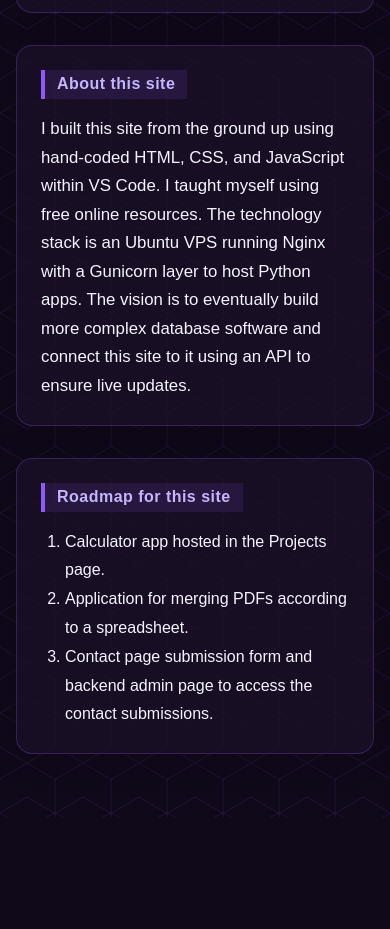
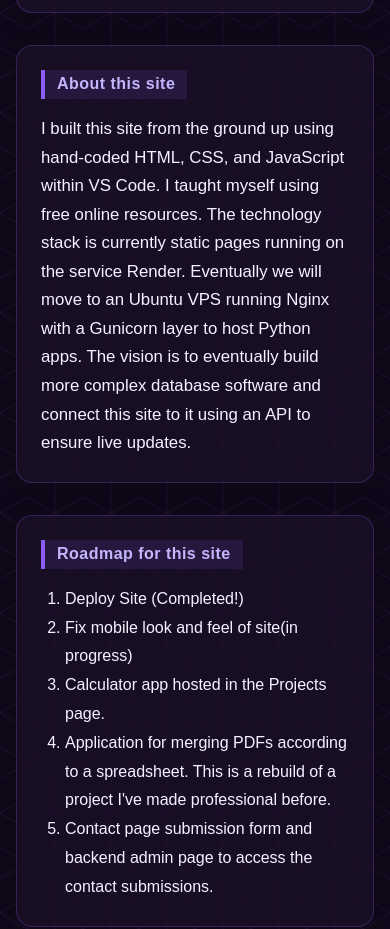
Before and after one commit to windmiester/alexroberts.org, a plain HTML site: page index.html in a window 390 px wide. Shown: the part 937-1866 px from the top of the page. Before the commit the page ends 1755 px from the top, so only its background shows below. Drawn offline with Linux system fonts and the light colour scheme.

Commit message:
Adjusting Mobile layout issues
Moved main within the body and html tags. Added viewport meta tag for mobile viewing

```diff
--- a/index.html
+++ b/index.html
@@ -1,18 +1,13 @@
+<!DOCTYPE html>
 <html lang="en">
 <head>
+<meta name="viewport" content="width=device-width, initial-scale=1.0">
 <meta charset="UTF-8">
 <title>Alex Roberts Portfolio</title>
 <link rel="stylesheet" href="/css/style.css">
 </head>
 <body>
 <div id="site-header"></div>
-
-<script src="/js/components.js"></script>
-<script src="/js/main.js"> </script>
-
-</body>
-</html>
-
 <main class="page-content">
   <section class="page-title-section">
     <h1>Alex Roberts' Portfolio Site</h1>
@@ -36,7 +31,7 @@
     <div class="section-marker">About this site</div>
 
     <p>
-      I built this site from the ground up using hand-coded HTML, CSS, and JavaScript within VS Code. I taught myself using free online resources. The technology stack is an Ubuntu VPS running Nginx with a Gunicorn layer to host Python apps. The vision is to eventually build more complex database software and connect this site to it using an API to ensure live updates.
+      I built this site from the ground up using hand-coded HTML, CSS, and JavaScript within VS Code. I taught myself using free online resources. The technology stack is currently static pages running on the service Render. Eventually we will move to an Ubuntu VPS running Nginx with a Gunicorn layer to host Python apps. The vision is to eventually build more complex database software and connect this site to it using an API to ensure live updates.
     </p>
   </section>
 
@@ -44,9 +39,17 @@
     <div class="section-marker">Roadmap for this site</div>
 
     <ol class="roadmap-list">
+      <li>Deploy Site (Completed!)</li>
+      <li>Fix mobile look and feel of site(in progress)</li>
       <li>Calculator app hosted in the Projects page.</li>
-      <li>Application for merging PDFs according to a spreadsheet.</li>
+      <li>Application for merging PDFs according to a spreadsheet. This is a rebuild of a project I've made professional before.</li>
       <li>Contact page submission form and backend admin page to access the contact submissions.</li>
     </ol>
   </section>
 </main>
+<script src="/js/components.js"></script>
+<script src="/js/main.js"> </script>
+
+
+</body>
+</html>
```
Also changed, not shown: about/contact.html (+6 -7 lines), about/personal.html (+6 -7 lines), about/professional.html (+6 -7 lines), projects.html (+1 -0 lines).
